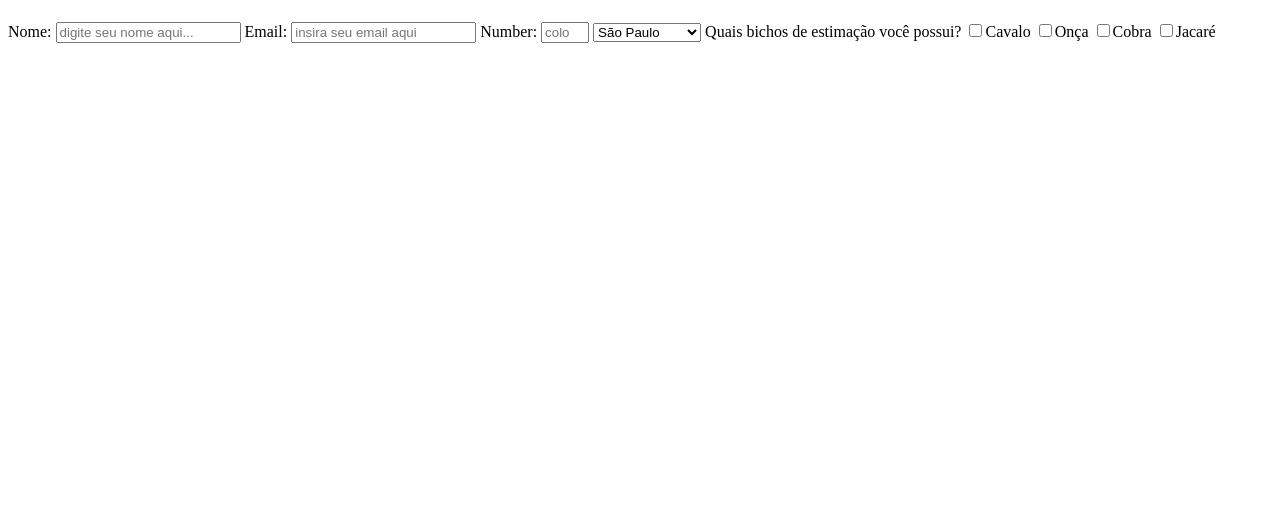
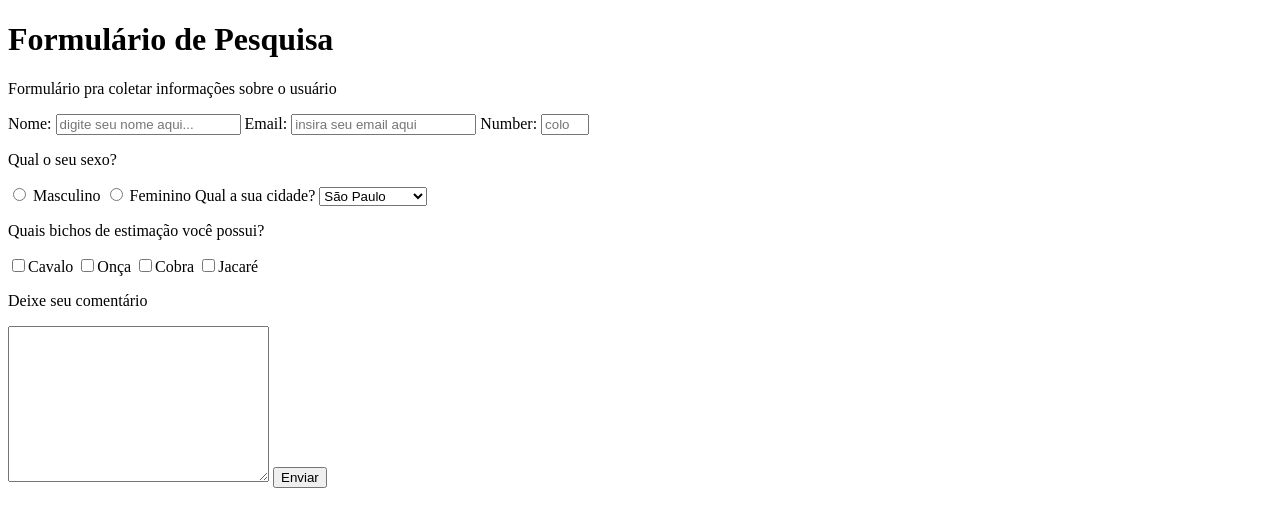
Before and after one commit to VitorHugoG/freecodecamp-projects, a plain HTML site: page projetos-html-css/formulario_de_pesquisa/index.html in a window 1280 px wide. Drawn offline with Linux system fonts and the light colour scheme.

Commit message:
mudando a estrutura do html

```diff
--- a/projetos-html-css/formulario_de_pesquisa/index.html
+++ b/projetos-html-css/formulario_de_pesquisa/index.html
@@ -1,5 +1,5 @@
 <!DOCTYPE html>
-<html lang="en">
+<html lang="pt-br">
 <head>
     <meta charset="UTF-8">
     <meta http-equiv="X-UA-Compatible" content="IE=edge">
@@ -7,32 +7,51 @@
     <title>Formulário</title>
 </head>
 <body>
+    <main id="main">
+    <header>
+    <!-- titulo do formulário -->
     <h1 id="title">
+        Formulário de Pesquisa
+    </h1>
+    <!-- descrição -->
+    <p id="description">
+        Formulário pra coletar informações sobre o usuário
+    </p>
+    </header>
 
-    </h1>
-    <p id="description">
-
-    </p>
+    <!-- formulário -->
     <form action="" id="survey-form">
 
-
+      <!-- campo do nome -->
      <label for="name" id="name-label">
      Nome:
      <input type="text" name="" id="name" placeholder="digite seu nome aqui...">
       </label>
 
+      <!-- campo de email -->
     <label for="email" id="email-label">
       Email:
      <input type="email" name="" id="email" placeholder="insira seu email aqui">
     </label>
 
+    <!-- campo de numero -->
     <label for="number" id="number-label">
     Number:
      <input type="number" name="" id="number" min="2" max="5" placeholder="coloque um número de 2 até no máximo 5">
     </label>
+    <!-- opção de sexo  -->
+        <p>Qual o seu sexo?</p>
+        <label for="masc">
+        <input type="radio" name="sexo" id="masc" value="masc"> Masculino
+         </label>
+         <label for="femi">
+        <input type="radio" name="sexo" id="femi" value="femi"> Feminino
+         </label>
 
+   <!-- menu de seleção de cidade-->
+    Qual a sua cidade?
     <select name="" id="dropdown">
-       <optgroup name="SP">
+       <optgroup  value="SP">
              <option value="São Paulo">
                  São Paulo
              </option>
@@ -50,19 +69,31 @@
              </option>
        </optgroup>
     </select>
-    <label for="">
 
+    <!-- caixas de seleção para bichos de estimação -->
+    <p>Quais bichos de estimação você possui?</p>
+    <label for="cavalo">
+    <input type="checkbox" name="animal" id="cavalo" value="cavalo">Cavalo
     </label>
-    <label for="">
-        Quais bichos de estimação você possui?
-    <input type="checkbox" name="animal" id="" value="cavalo">Cavalo
-    <input type="checkbox" name="animal" id="" value="onca">Onça
-    <input type="checkbox" name="animal" id="" value="cobra">Cobra
-    <input type="checkbox" name="animal" id="" value="jacare">Jacaré
+    <label for="onca">
+    <input type="checkbox" name="animal" id="onca" value="onca">Onça
+    </label>
+    <label for="cobra">
+    <input type="checkbox" name="animal" id="cobra" value="cobra">Cobra
+    </label>
+    <label for="jacare">
+    <input type="checkbox" name="animal" id="jacare" value="jacare">Jacaré
     </label>
 
+    <!-- texto para comentar  -->
+    <p>Deixe seu comentário</p>
+    <textarea name="" id="" cols="30" rows="10"></textarea>
+
+    <!-- botão para enviar -->
+    <input type="submit" value="Enviar" id="submit">
 
 </form>
+</main>
 
 </body>
 </html>
```
